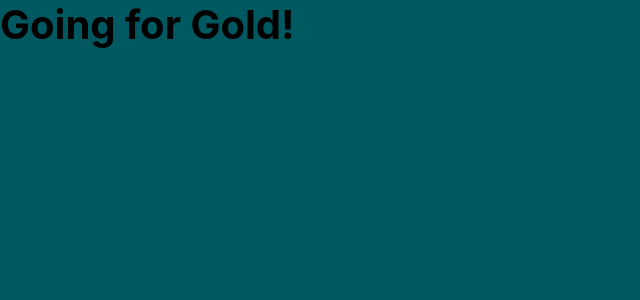
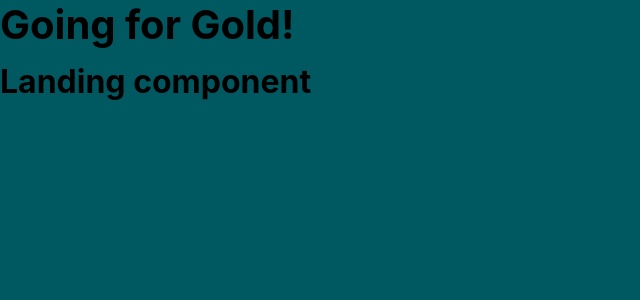
Before and after one commit to loosenthedark/going-for-gold, a React (Create React App) app: page / in a window 1280 px wide. Shown: the top 300 px of the page, without its empty margins (0-640 px from the left). Built offline with nearby package versions, Linux system fonts and the light colour scheme.

Commit message:
Import Landing component and implement core React Router Switch functionality

```diff
--- a/src/App.js
+++ b/src/App.js
@@ -1,9 +1,23 @@
 import React from "react";
 
+// STEP 10 = Import the Route and Switch components from React Router...
+import { Route, Switch } from "react-router-dom";
+
+// STEP 11 = Import app component(s)...
 import Landing from "./Landing";
 
+// STEP 12 = Implement Switch functionality with conditional component rendering (including an error-handler) inside the app's main return statement...
 function App() {
-  return <h1>Going for Gold!</h1>;
+  return (
+    <>
+      <h1>Going for Gold!</h1>
+      <Switch>
+        <Route path='/' exact>
+          <Landing />
+        </Route>
+      </Switch>
+    </>
+  );
 }
 
 export default App;
```
